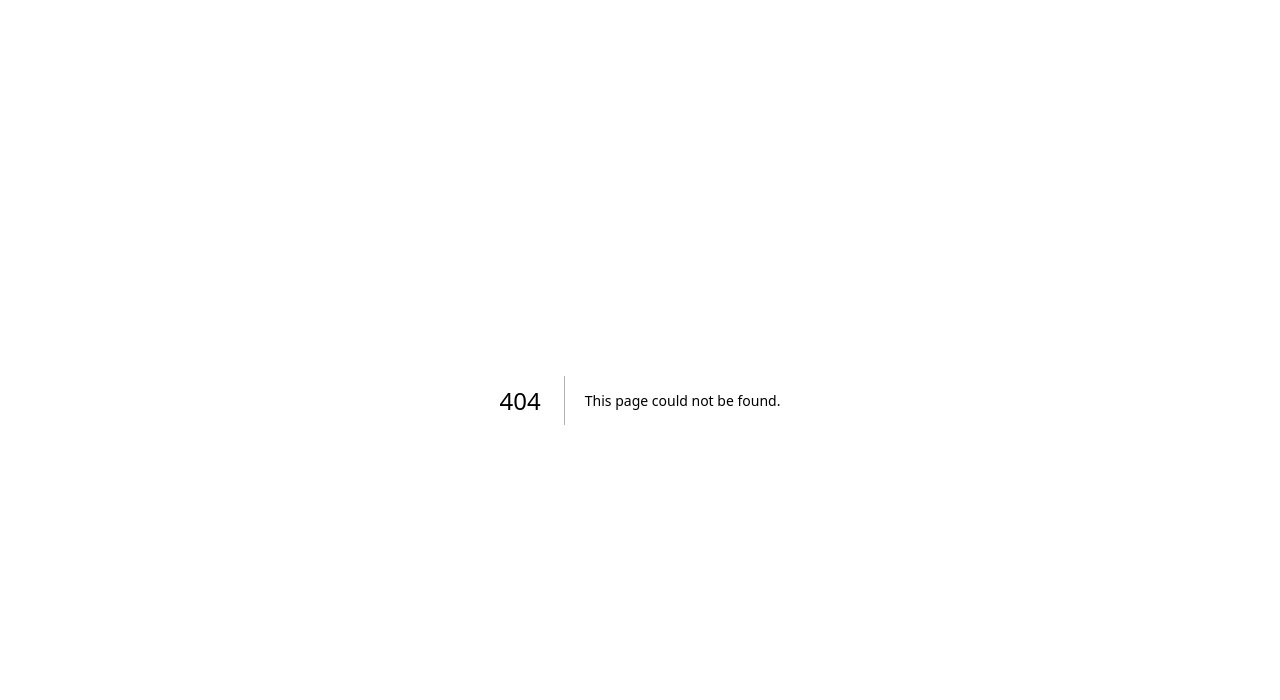
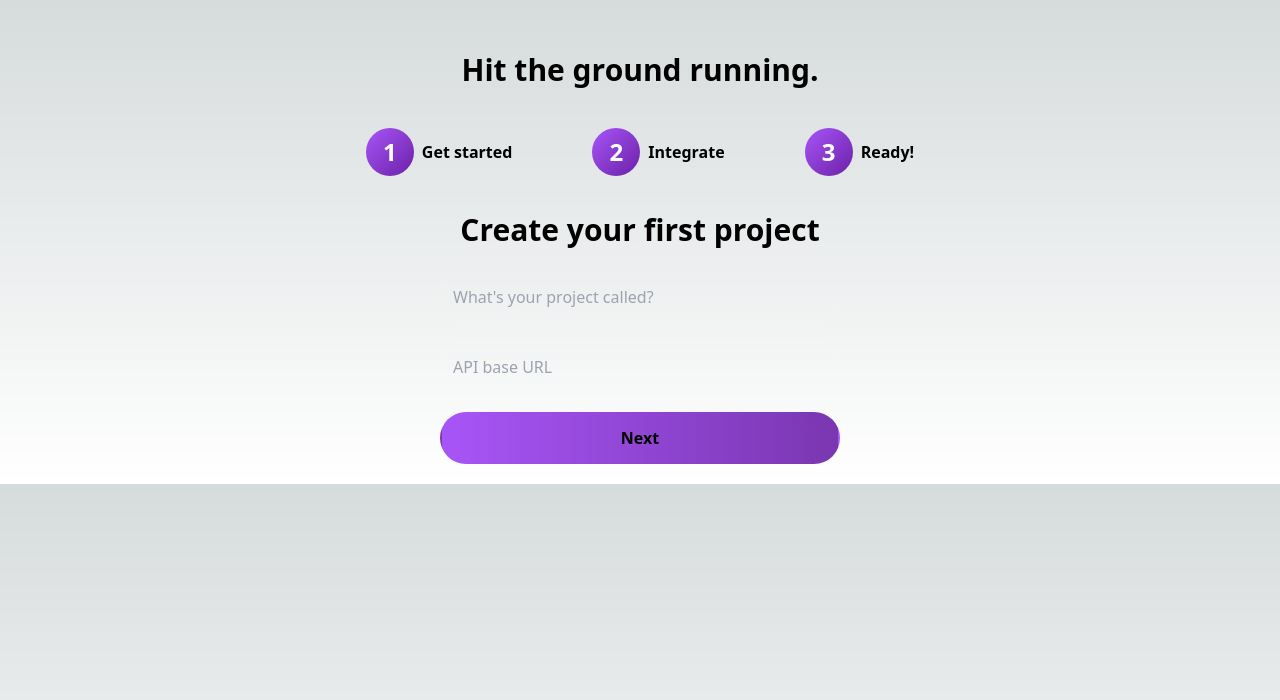
Before and after one commit to akinloluwami/logdrop, a Next.js app: page /onboarding in a window 1280 px wide. Before the commit this address had no page. Shown: the top 700 px of the page. Built offline with nearby package versions, Linux system fonts and the light colour scheme.

Commit message:
initial commit

```diff
--- /dev/null
+++ b/pages/onboarding/index.tsx
@@ -0,0 +1,31 @@
+import OnboardingLayout from "@/layouts/Onboarding";
+
+const Onboarding = () => {
+  return (
+    <OnboardingLayout>
+      <div className="">
+        <h3 className="text-center text-3xl font-semibold my-4">
+          Create your first project
+        </h3>
+
+        <form className="flex items-center flex-col gap-5 mt-6 w-[400px]">
+          <input
+            className="w-full rounded-full border border-white/10 py-3 pl-3 pr-5 bg-transparent outline-none focus:border-purple-500 transition-colors"
+            type="text"
+            placeholder="What's your project called?"
+          />
+          <input
+            className="w-full rounded-full border border-white/10 py-3 pl-3 pr-5 bg-transparent outline-none focus:border-purple-500 transition-colors"
+            type="text"
+            placeholder="API base URL"
+          />
+          <button className="font-semibold w-full rounded-full bg-gradient-to-l from-purple-800/90 to-purple-500 py-3 border-2 border-transparent hover:border-purple-500 transition-colors">
+            Next
+          </button>
+        </form>
+      </div>
+    </OnboardingLayout>
+  );
+};
+
+export default Onboarding;
```
